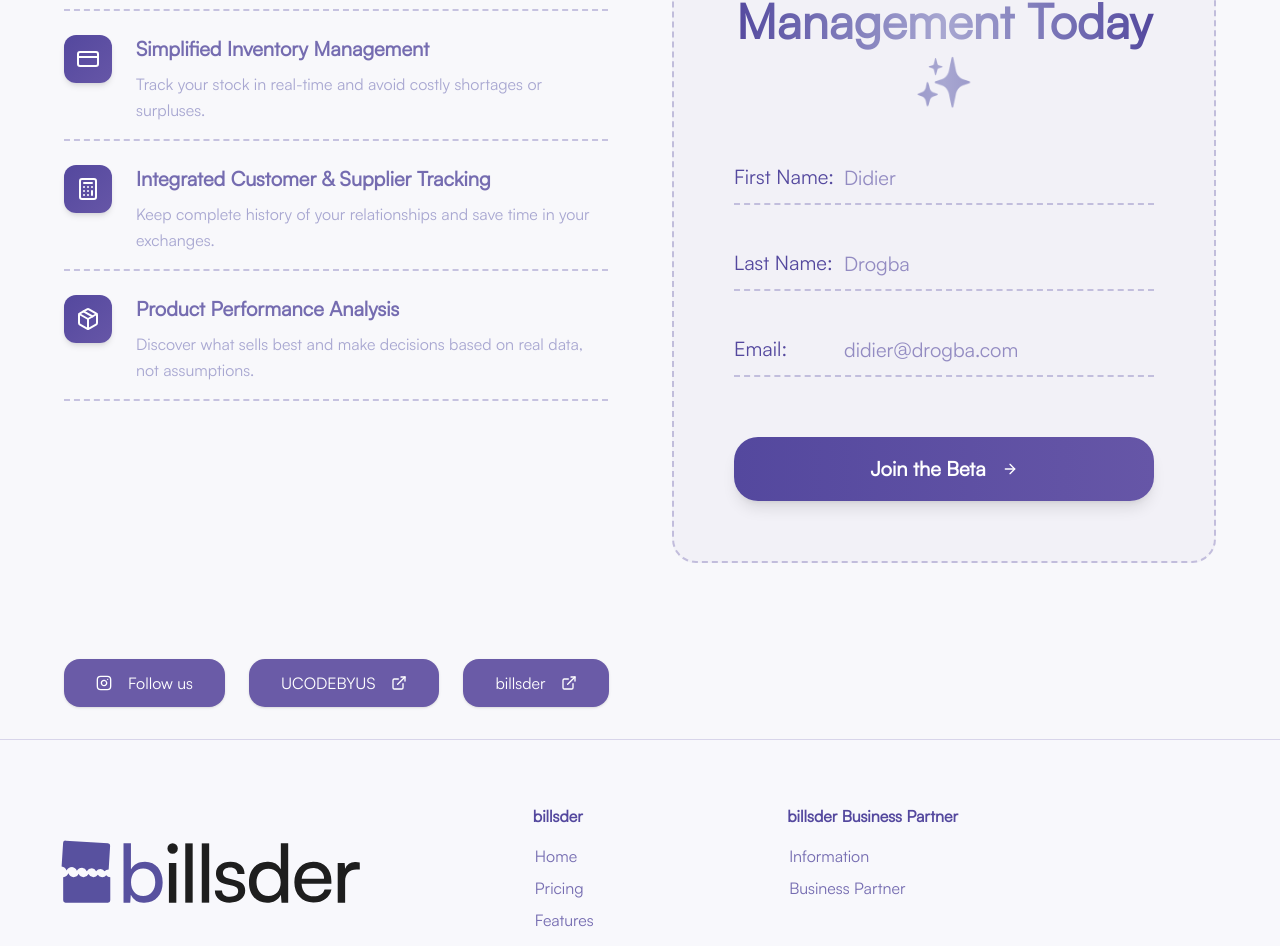
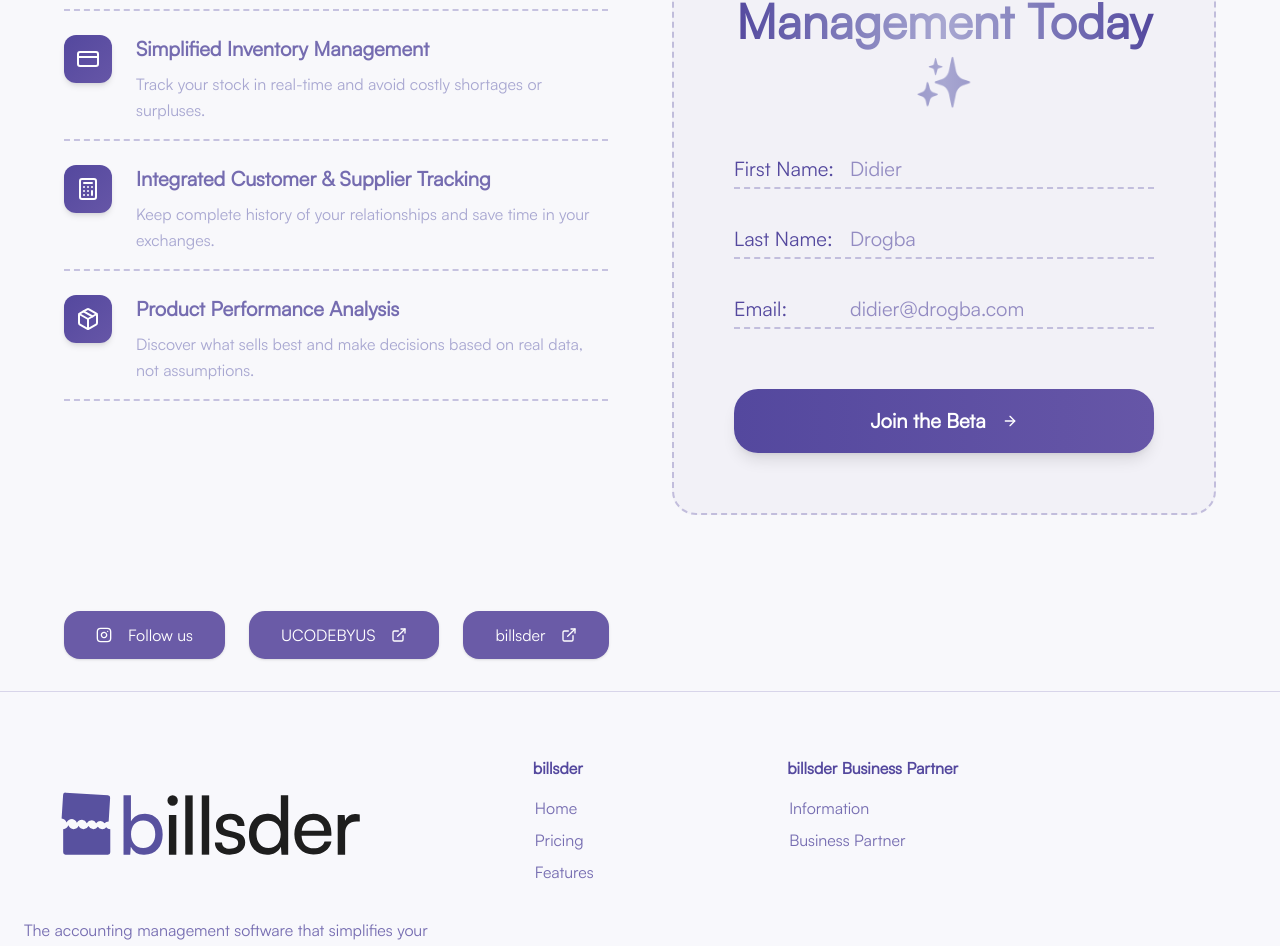
Before and after one commit to Bessiasso/billsder-beta, a Next.js app: page /en in a window 1280 px wide. Shown: the part 1062-2008 px from the top of the page. Built offline with nearby package versions, Linux system fonts and the light colour scheme.

Commit message:
update design of beta

```diff
--- a/components/Home/Form.tsx
+++ b/components/Home/Form.tsx
@@ -12,6 +12,7 @@
     const t = useTranslations("Form");
     const [formSubmitted, setFormSubmitted] = useState(false);
     const [confirmationSubmitted, setConfirmationSubmitted] = useState(false);
+    const [isSubmitting, setIsSubmitting] = useState(false);
     const [formData, setFormData] = useState({
         firstName: "",
         lastName: "",
@@ -44,6 +45,7 @@
             return;
         }
 
+        setIsSubmitting(true);
         try {
             const filteredData = {
                 firstName: firstName.replace(htmlTagsRegex, ""),
@@ -96,6 +98,8 @@
         } catch (error) {
             console.error(error);
             toast(t("email_error"));
+        } finally {
+            setIsSubmitting(false);
         }
     };
 
@@ -203,11 +207,11 @@
                                     </Label>
                                 </div>
                                 <div className="flex-1">
-                                    <Input
+                                    <input
                                         id="firstName"
                                         name="firstName"
                                         required
-                                        className="!w-full bg-transparent dark:bg-transparent !border-0 dark:!border-0 text-governor_bay text-lg md:text-xl py-1  focus:!ring-0 dark:focus:!ring-0 focus:!outline-none dark:focus:!outline-none focus:!shadow-none dark:focus:!shadow-none  placeholder:text-governor_bay/60 !rounded-none"
+                                        className="!w-full bg-transparent dark:bg-transparent !border-0 dark:!border-0 text-governor_bay text-lg md:text-xl py-1  focus:!ring-0 dark:focus:!ring-0 focus:!outline-none dark:focus:!outline-none focus:!shadow-none dark:focus:!shadow-none  placeholder:text-governor_bay/60 !rounded-none p-5"
                                         placeholder="Didier"
                                         onChange={handleInputChange}
                                     />
@@ -232,11 +236,11 @@
                                     </Label>
                                 </div>
                                 <div className="flex-1">
-                                    <Input
+                                    <input
                                         id="lastName"
                                         name="lastName"
                                         required
-                                        className="!w-full bg-transparent dark:bg-transparent !border-0 dark:!border-0 text-governor_bay text-lg md:text-xl py-1 focus:!ring-0 dark:focus:!ring-0 focus:!outline-none dark:focus:!outline-none focus:!shadow-none dark:focus:!shadow-none placeholder:text-governor_bay/60 !rounded-none"
+                                        className="!w-full bg-transparent dark:bg-transparent !border-0 dark:!border-0 text-governor_bay text-lg md:text-xl py-1 focus:!ring-0 dark:focus:!ring-0 focus:!outline-none dark:focus:!outline-none focus:!shadow-none dark:focus:!shadow-none placeholder:text-governor_bay/60 !rounded-none p-5"
                                         placeholder="Drogba"
                                         onChange={handleInputChange}
                                     />
@@ -261,12 +265,12 @@
                                     </Label>
                                 </div>
                                 <div className="flex-1">
-                                    <Input
+                                    <input
                                         id="email"
                                         name="email"
                                         type="email"
                                         required
-                                        className="!w-full bg-transparent dark:bg-transparent !border-0 dark:!border-0 text-governor_bay text-lg md:text-xl py-1 focus:!ring-0 dark:focus:!ring-0 focus:!outline-none dark:focus:!outline-none focus:!shadow-none dark:focus:!shadow-none placeholder:text-governor_bay/60 !rounded-none"
+                                        className="!w-full bg-transparent dark:bg-transparent !border-0 dark:!border-0 text-governor_bay text-lg md:text-xl py-1 focus:!ring-0 dark:focus:!ring-0 focus:!outline-none dark:focus:!outline-none focus:!shadow-none dark:focus:!shadow-none placeholder:text-governor_bay/60 !rounded-none p-5"
                                         placeholder="didier@drogba.com"
                                         onChange={handleInputChange}
                                     />
@@ -287,10 +291,13 @@
                         >
                             <Button
                                 type="submit"
-                                className="bg-gradient-to-r from-[#54489e] to-[#6656a7] hover:from-governor_bay hover:to-[#a8a7d1] text-white hover:text-white transition-colors duration-300 ease-in-out text-lg md:text-xl py-6 md:py-8 rounded-3xl shadow-lg hover:shadow-xl font-semibold px-12 w-full"
+                                disabled={isSubmitting}
+                                className="bg-gradient-to-r from-[#54489e] to-[#6656a7] hover:from-governor_bay hover:to-[#a8a7d1] text-white hover:text-white transition-colors duration-300 ease-in-out text-lg md:text-xl py-6 md:py-8 rounded-3xl shadow-lg hover:shadow-xl font-semibold px-12 w-full disabled:opacity-50 disabled:cursor-not-allowed"
                             >
-                                {t("join")}
-                                <ArrowRight className="ml-2 h-5 w-5 md:h-6 md:w-6" />
+                                {isSubmitting ? t("submitting") : t("join")}
+                                {!isSubmitting && (
+                                    <ArrowRight className="ml-2 h-5 w-5 md:h-6 md:w-6" />
+                                )}
                             </Button>
                         </motion.div>
                     </motion.div>
--- a/messages/en.json
+++ b/messages/en.json
@@ -173,6 +173,7 @@
         "last_name": "Last Name",
         "email": "Email",
         "join": "Join the Beta",
+        "submitting": "Submitting...",
         "fill_all_fields": "Please fill in all fields",
         "no_html": "HTML tags are not allowed",
         "email_sent": "You have successfully signed up 🎉. You will receive a confirmation email soon.",
--- a/messages/fr.json
+++ b/messages/fr.json
@@ -118,6 +118,7 @@
         "last_name": "Nom",
         "email": "Email",
         "join": "Rejoignez la bêta",
+        "submitting": "Envoi en cours...",
         "fill_all_fields": "Veuillez remplir tous les champs",
         "no_html": "Les balises HTML ne sont pas autorisées",
         "email_sent": "Vous vous êtes inscrit 🎉. Vous recevrez bientôt un email de confirmation.",
```
